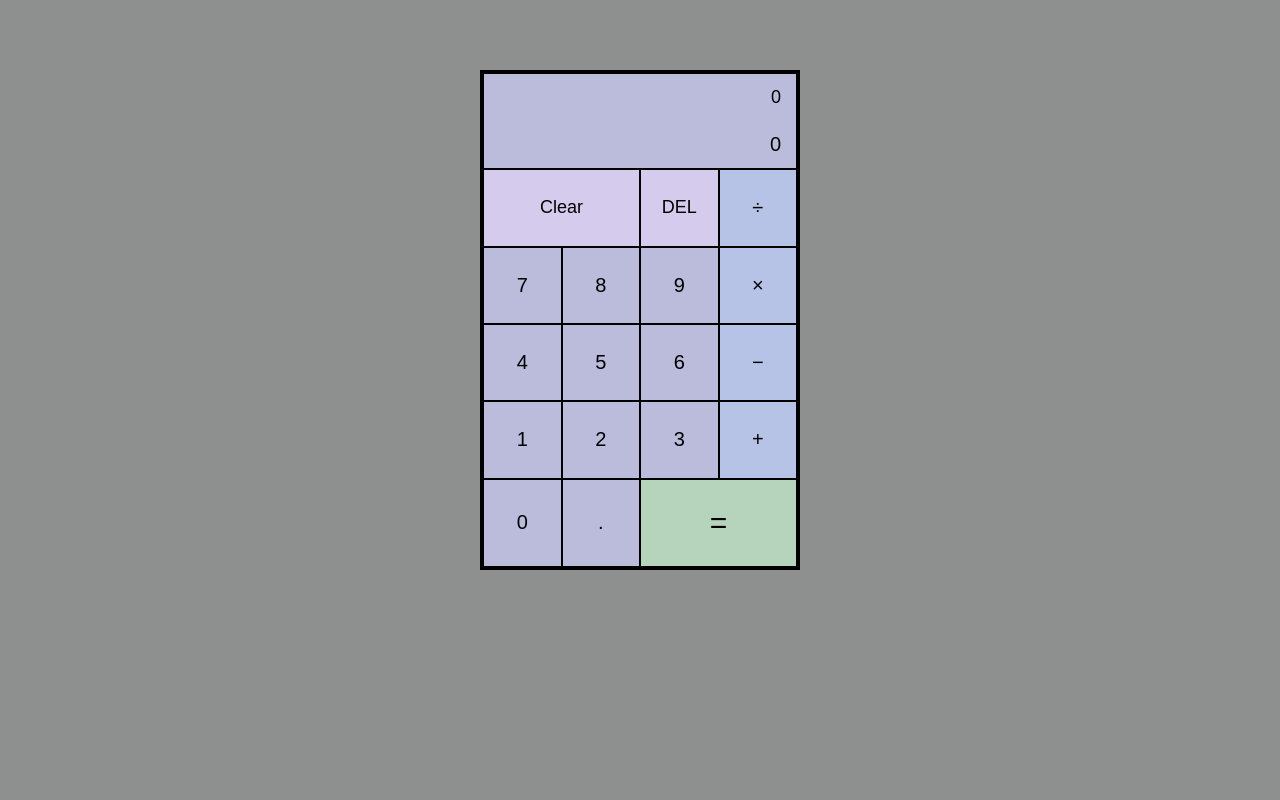
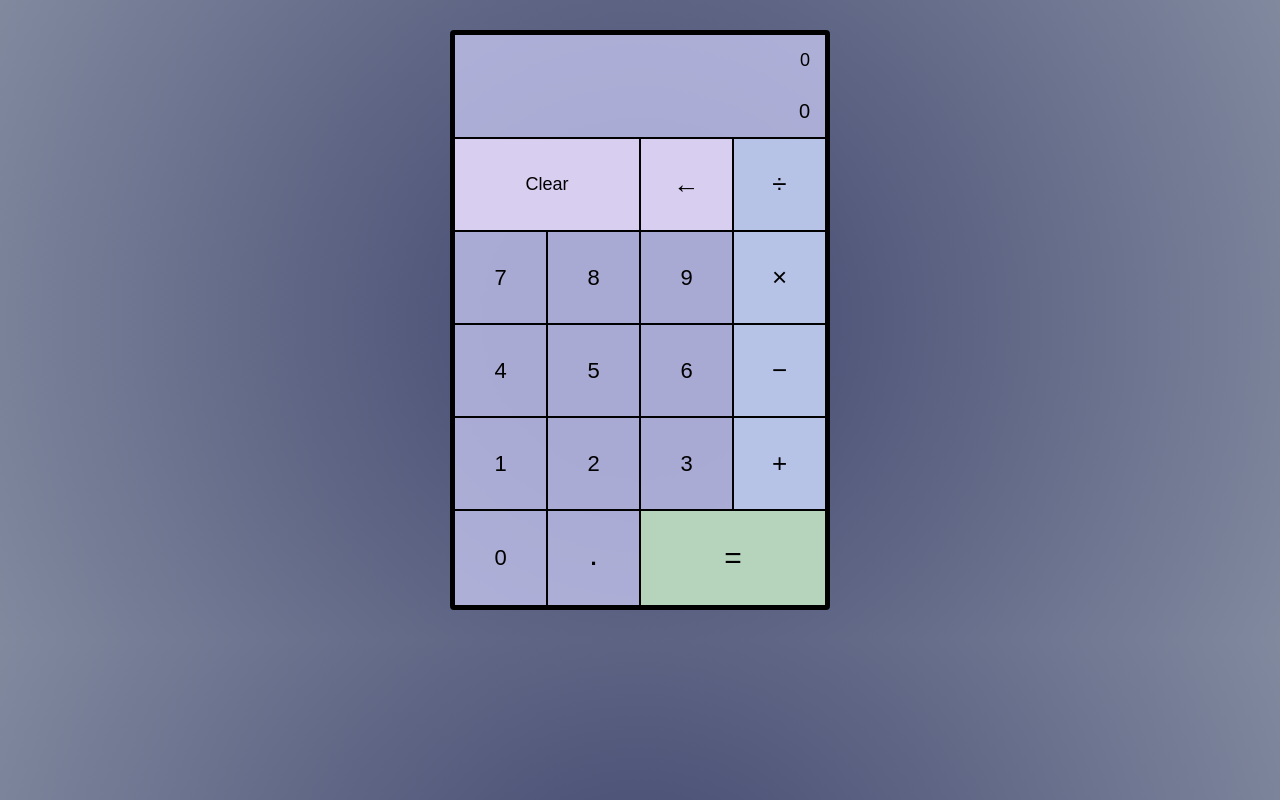
Before and after one commit to edwards19/Calculator-odin, a plain HTML site: page index.html in a window 1280 px wide. Drawn offline with Linux system fonts and the light colour scheme.

Commit message:
Select the html elements and create basic calculator functions

```diff
--- a/index.html
+++ b/index.html
@@ -15,23 +15,23 @@
       <div class="current">0</div>
     </div>
     <button class="clear">Clear</button>
-    <button class="delete">DEL</button>
-    <button class="operator">&#247;</button>
+    <button class="undo">&larr;</button>
+    <button class="operator">&divide;</button>
     <button class="number">7</button>
     <button class="number">8</button>
     <button class="number">9</button>
-    <button class="operator">&#215;</button>
+    <button class="operator">&times;</button>
     <button class="number">4</button>
     <button class="number">5</button>
     <button class="number">6</button>
-    <button class="operator">&#8722;</button>
+    <button class="operator">&minus;</button>
     <button class="number">1</button>
     <button class="number">2</button>
     <button class="number">3</button>
     <button class="operator">&#43;</button>
     <button class="number">0</button>
     <button class="decimal">.</button>
-    <button class="equals">&#61;</button>
+    <button class="equals">&equals;</button>
   </div>
 </body>
 </html>
--- a/script.js
+++ b/script.js
@@ -0,0 +1,26 @@
+const clear =  document.querySelector('.clear');
+const undo = document.querySelector('.undo');
+const decimal = document.querySelector('.decimal');
+const equals = document.querySelector('.equals');
+
+const numbers = document.querySelectorAll('.number');
+const operators = document.querySelectorAll('.operator');
+
+const previous = document.querySelector('.previous');
+const current = document.querySelector('.current');
+
+function add(a, b){
+  return a + b
+}
+
+function subtract(a, b){
+  return a - b
+}
+
+function multiply(a, b){
+  return a * b
+}
+
+function divide(a, b){
+  return a / b
+}
--- a/styles.css
+++ b/styles.css
@@ -10,8 +10,7 @@ body {
   margin: 0;
   padding: 0;
   font-family: Arial, Helvetica, sans-serif;
-  /* background: linear-gradient(90deg, rgba(77, 83, 119, 1) 0%, rgba(129, 137, 159, 1) 100%); */
-  background-color: rgb(142, 144, 144);
+  background: radial-gradient(circle, rgba(77, 83, 119, 1) 20%, rgba(129, 137, 159, 1) 100%);
   height: 80vh;
   display: flex;
   flex-direction: column;
@@ -20,18 +19,19 @@ body {
 }
 
 .calculator {
-  height: 500px;
-  width: 320px;
+  height: 580px;
+  width: 380px;
   display: grid;
   grid-template-columns: repeat(4, 1fr);
   background-color: rgba(206, 206, 249, 0.71);
-  border: 3px solid black;
+  border: 4px solid black;
+  border-radius: 4px;
 }
 
 button {
   border: 1px solid black;
   transition: background-color 0.10s;
-  font-size: 20px;
+  font-size: 22px;
 }
 
 .display {
@@ -62,25 +62,35 @@ button {
   background-color: transparent;
 }
 
+.decimal {
+  font-weight: bold;
+}
+
 .number:hover, .decimal:hover {
-  background-color: rgba(184, 184, 223, 0.71)
+  background-color: rgba(156, 156, 191, 0.71)
 }
 
 .operator {
   background-color: rgb(182, 195, 231);
+  font-size: 26px;
 }
 
 .operator:hover {
   background-color: rgb(170, 181, 215);
 }
 
-.clear, .delete {
-  background-color: rgb(213, 203, 237);
+.clear {
+  background-color: rgb(216, 206, 240);
   font-size: 18px;
 }
 
+.undo {
+  background-color: rgb(216, 206, 240);
+  font-size: 26px;
+}
+
 .clear:hover,
-.delete:hover {
+.undo:hover {
   background-color: rgb(200, 191, 223);
 }
 
@@ -90,5 +100,5 @@ button {
 }
 
 .equals:hover {
-  background-color: rgb(162, 196, 169);
+  background-color: rgb(153, 185, 159);
 }
```
